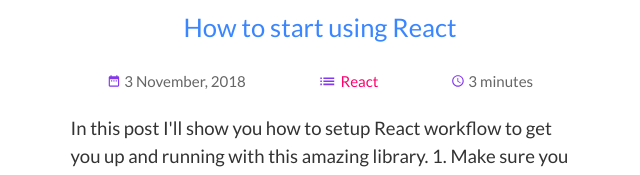
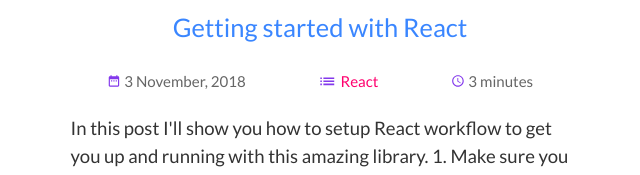
Before and after one commit to kolodziejm/blog, a Gatsby site: page / in a window 1280 px wide. Shown: the part 1009-1184 px from the top of the page, 320-960 px from the left. Built offline with nearby package versions, Linux system fonts and the light colour scheme; Gatsby itself is replaced by a stand-in of ours; some packages are replaced by stand-ins of ours.

Commit message:
Changed the title of the last post

```diff
--- a/src/pages/how-to-start-using-react/index.md
+++ b/src/pages/getting-started-with-react/index.md
@@ -1,5 +1,5 @@
 ---
-title: How to start using React
+title: Getting started with React
 date: 2018-11-03
 category: React
 thumbnail: './thumbnail.jpg'
```
Also changed, not shown: src/pages/getting-started-with-react/thumbnail.jpg (renamed from src/pages/how-to-start-using-react/thumbnail.jpg).
